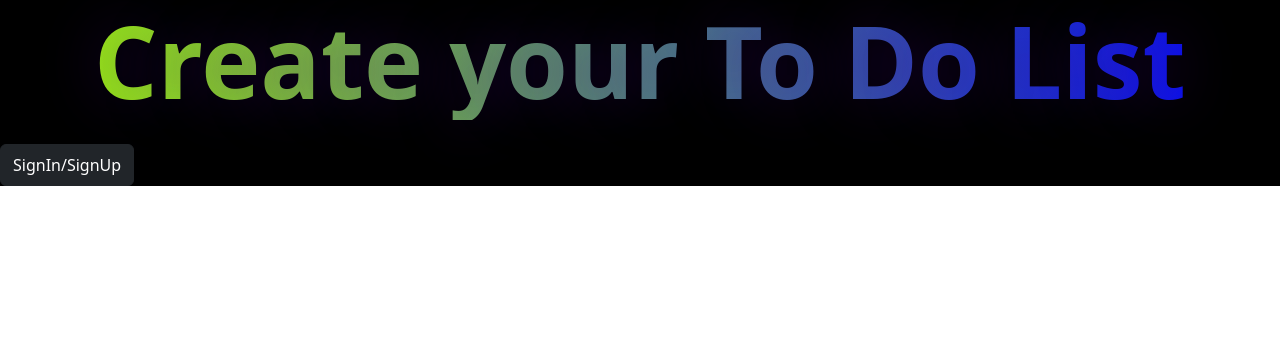
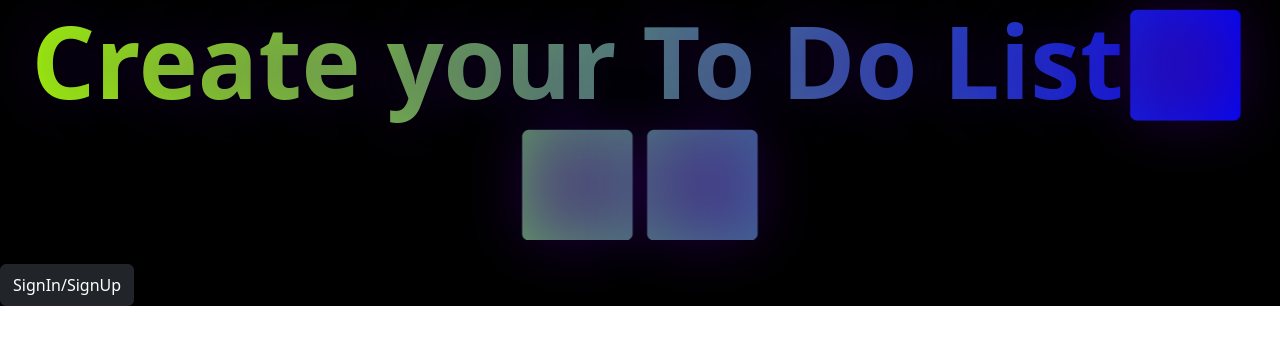
Before and after one commit to YuvrajBhardawaj/ToDoList, a React (Vite) app in the folder frontend/: page /home in a window 1280 px wide. Shown: the top 344 px of the page. Built offline with nearby package versions, Linux system fonts and the light colour scheme.

Commit message:
New BugFree Codes

```diff
--- a/frontend/src/Home.jsx
+++ b/frontend/src/Home.jsx
@@ -3,7 +3,7 @@ import { Link } from 'react-router-dom'
 function Home() {
   return (
     <div className="flex flex-col justify-center items-center h-screen bg-black">
-      <h1 id="heading" className="text-center">Create your To Do List</h1>
+      <h1 id="heading" className="text-center">Create your To Do List🌄🌄🌄</h1>
       <Link to="/SignIn"><button className='mt-4 btn btn-dark bg-dark py-2'>SignIn/SignUp</button></Link>
     </div>
   )
```
